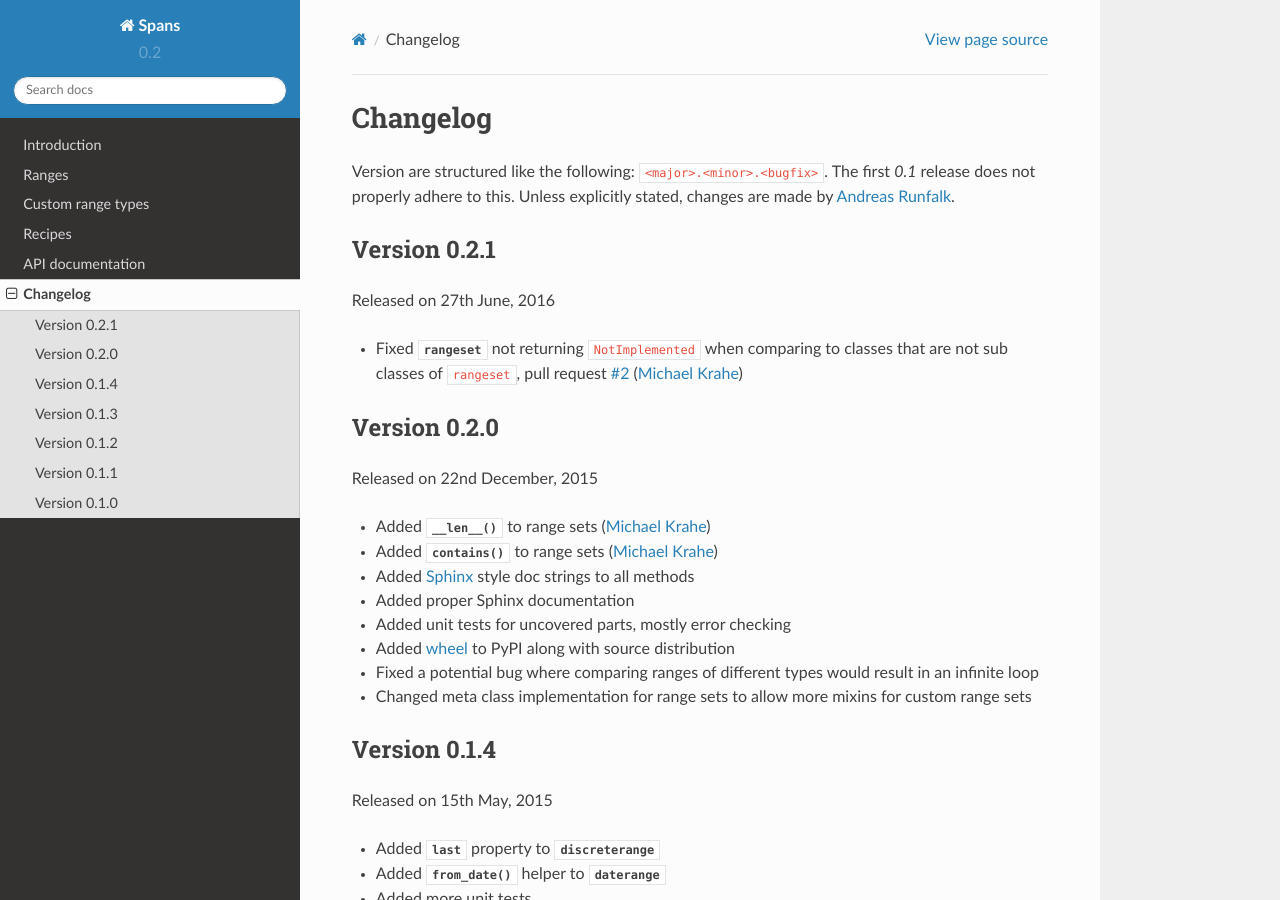
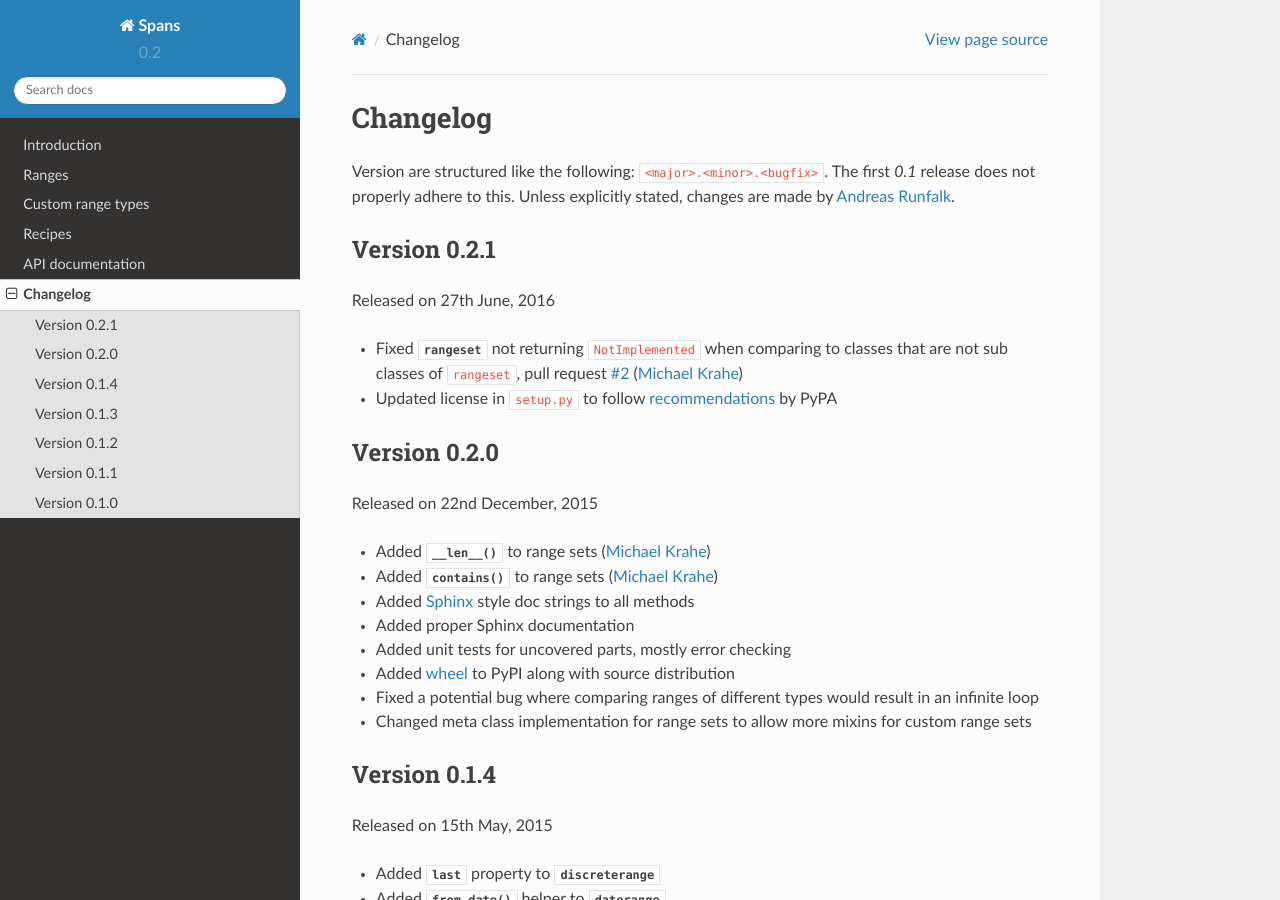
Before and after one commit to runfalk/spans, a Sphinx documentation site: the page built from doc/changelog.rst, in a window 1280 px wide and 900 px high. Built offline with Sphinx 7.4.7 and the Read the Docs theme 2.0.0, drawn with Linux system fonts in a browser that asks for light colours.

Commit message:
Updated license in setup.py to follow recommendations by PyPA (https://packaging.python.org/en/latest/distributing/#license)

```diff
--- a/doc/changelog.rst
+++ b/doc/changelog.rst
@@ -12,6 +12,9 @@ Released on 27th June, 2016
   comparing to classes that are not sub classes of ``rangeset``, pull request
   `#2 <https://github.com/runfalk/spans/pull/2>`_
   (`Michael Krahe <https://github.com/der-michik>`_)
+- Updated license in ``setup.py`` to follow
+  `recommendations <https://packaging.python.org/en/latest/distributing/#license>`_
+  by PyPA
 
 Version 0.2.0
 -------------
--- a/setup.py
+++ b/setup.py
@@ -118,9 +118,6 @@ def rst_preprocess(file):
 with open("README.rst") as fp:
     long_desc = rst_pre_processor.process(fp.read())
 
-with open("LICENSE") as fp:
-    license = fp.read()
-
 with open("spans/__init__.py") as fp:
     version = re.search('__version__\s+=\s+"([^"]+)', fp.read()).group(1)
 
@@ -135,7 +132,7 @@ if __name__ == "__main__":
         version=version,
         description="Continuous set support for Python",
         long_description=long_desc,
-        license=license,
+        license="MIT",
         author="Andreas Runfalk",
         author_email="andreas@runfalk.se",
         url="https://www.github.com/runfalk/spans",
```
